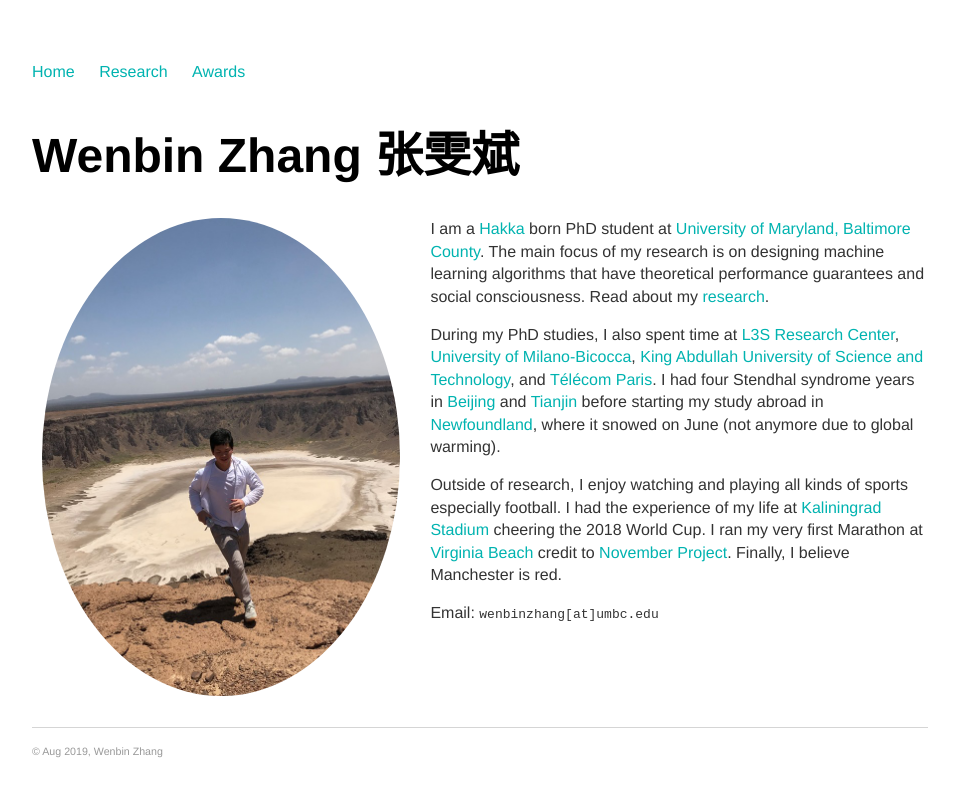
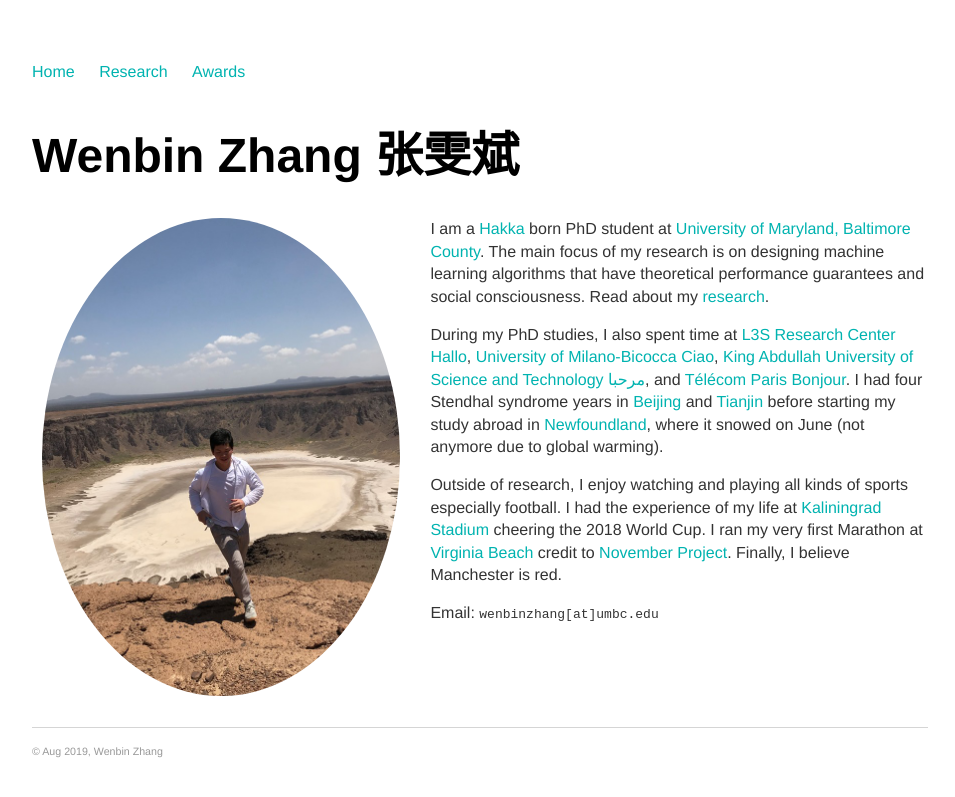
Before and after one commit to vanbanTruong/vanbanTruong.github.io, a Jekyll site: the page built from index.md, in a window 1280 px wide. Shown: the top 797 px of the page, without its empty margins (160-1115 px from the left). Built offline with Jekyll 4.4.1, drawn with Linux system fonts in a browser that asks for light colours.

Commit message:
Update index.md

```diff
--- a/index.md
+++ b/index.md
@@ -11,7 +11,7 @@ title: Wenbin Zhang | 张雯斌
 I am a [Hakka](https://en.wikipedia.org/wiki/Hakka_people) born PhD student at [University of Maryland, Baltimore County](https://www.umbc.edu/). The main focus of my research is on designing machine learning algorithms that have theoretical performance guarantees and social consciousness. Read about my [research](/research).
 
 
-During my PhD studies, I also spent time at [L3S Research Center](https://www.l3s.de/de), [University of Milano-Bicocca](https://www.unimib.it/), [King Abdullah University of Science and Technology](https://www.kaust.edu.sa/en), and [Télécom Paris](https://dig.telecom-paristech.fr/blog/). I had four Stendhal syndrome years in [Beijing](https://www.google.com/maps/@39.9553424,116.3162938,17z?hl=en&authuser=0) and [Tianjin](https://www.google.com/maps/@39.1099492,117.2091143,18z?hl=en&authuser=0) before starting my study abroad in [Newfoundland](https://www.google.com/maps/@47.5730776,-52.7360975,16z?hl=en&authuser=0), where it snowed on June (not anymore due to global warming).
+During my PhD studies, I also spent time at [L3S Research Center Hallo](https://www.l3s.de/de), [University of Milano-Bicocca Ciao](https://www.unimib.it/), [King Abdullah University of Science and Technology مرحبا](https://www.kaust.edu.sa/en), and [Télécom Paris Bonjour](https://dig.telecom-paristech.fr/blog/). I had four Stendhal syndrome years in [Beijing](https://www.google.com/maps/@39.9553424,116.3162938,17z?hl=en&authuser=0) and [Tianjin](https://www.google.com/maps/@39.1099492,117.2091143,18z?hl=en&authuser=0) before starting my study abroad in [Newfoundland](https://www.google.com/maps/@47.5730776,-52.7360975,16z?hl=en&authuser=0), where it snowed on June (not anymore due to global warming).
 
 Outside of research, I enjoy watching and playing all kinds of sports especially football. I had the experience of my life at [Kaliningrad Stadium](https://en.wikipedia.org/wiki/Kaliningrad_Stadium) cheering the 2018 World Cup. I ran my very first Marathon at [Virginia Beach](https://www.shamrockmarathon.com/) credit to [November Project](https://november-project.com/baltimore-md/). Finally, I believe Manchester is red.
 
```
